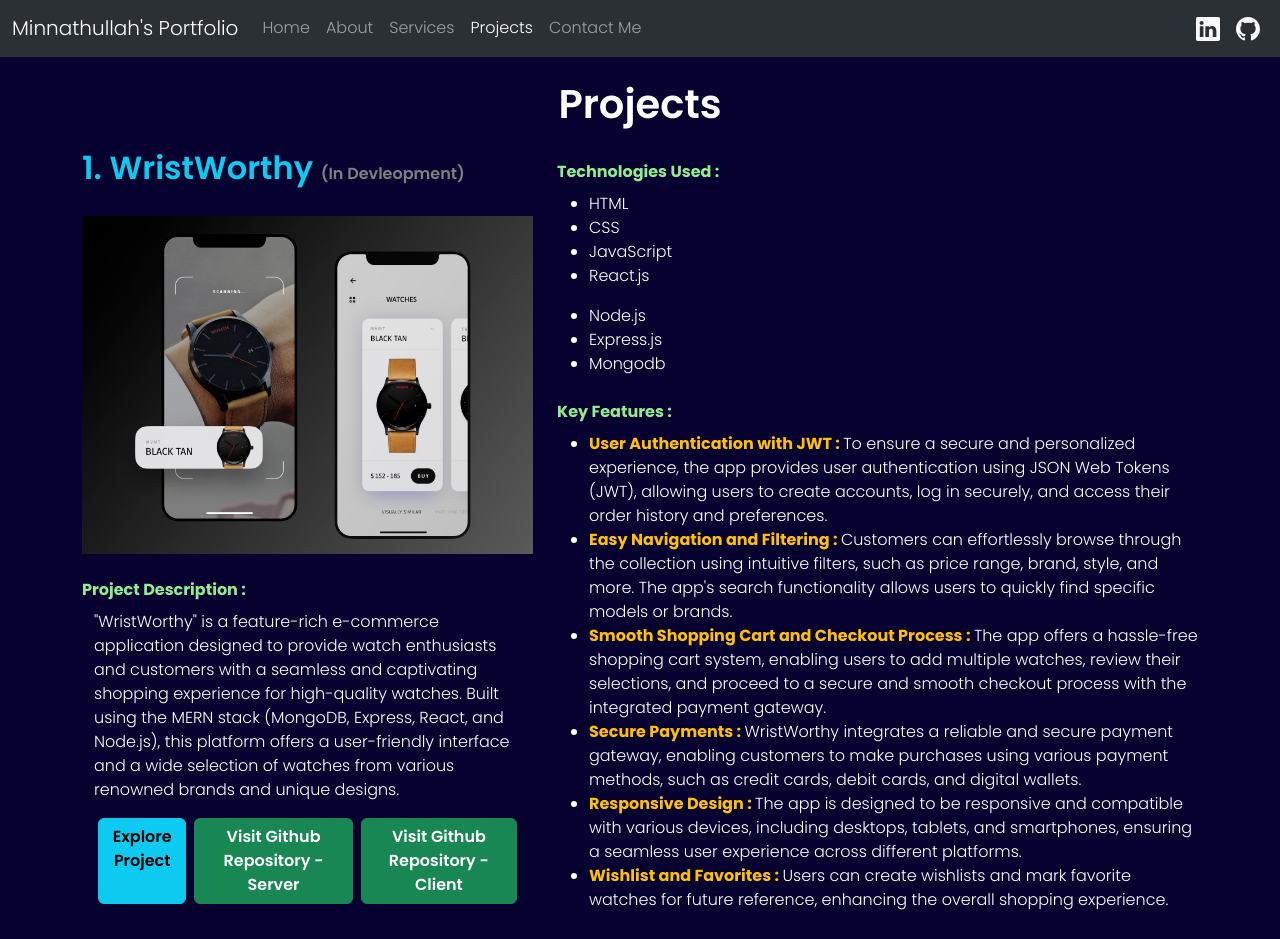
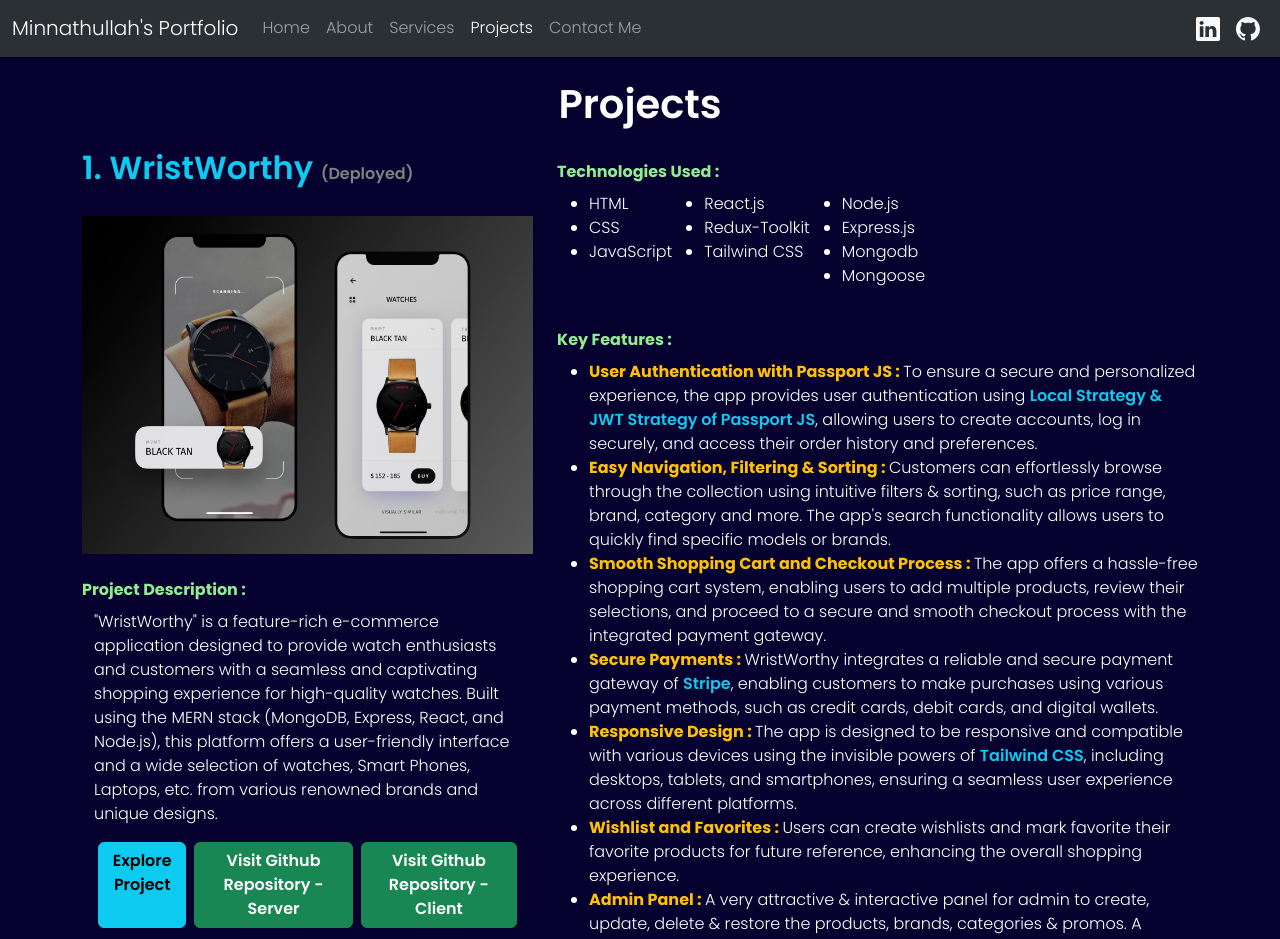
Before and after one commit to Minnathullah-TheMysterious/portfolio, a React (Create React App) app: page /projects in a window 1280 px wide. Shown: the top 939 px of the page. Built offline with nearby package versions, Linux system fonts and the light colour scheme.

Commit message:
fix: Add real projects Link, Scroll to top on initial page render

```diff
--- a/src/components/Intro.js
+++ b/src/components/Intro.js
@@ -26,7 +26,7 @@
             <img
               src="/images/myPic.png"
               className="img-fluid rounded-start"
-              alt="Photo"
+              alt="profile"
             />
           </div>
           <div className="col-md-8 d-flex justify-content-center align-items-center">
--- a/src/components/layouts/Footer.js
+++ b/src/components/layouts/Footer.js
@@ -43,6 +43,24 @@
               <ul className="nav flex-column">
                 <li className="nav-item mb-2">
                   <Link
+                    to={"https://wrist-worthy.vercel.app"}
+                    className="nav-link p-0 text-muted"
+                    target="_blank"
+                  >
+                    WristWorthy
+                  </Link>
+                </li>
+                <li className="nav-item mb-2">
+                  <Link
+                    to={"https://newsmmr.vercel.app"}
+                    className="nav-link p-0 text-muted"
+                    target="_blank"
+                  >
+                    NewsMMR
+                  </Link>
+                </li>
+                <li className="nav-item mb-2">
+                  <Link
                     to={
                       "https://minnathullah-themysterious.github.io/TextUtils-react/"
                     }
@@ -53,50 +71,8 @@
                   </Link>
                 </li>
                 <li className="nav-item mb-2">
-                  <Link
-                    to={
-                      "https://github.com/Minnathullah-TheMysterious/Ecommerce_App_Client"
-                    }
-                    className="nav-link p-0 text-muted"
-                    target="_blank"
-                  >
-                    WristWorthy - Client
-                  </Link>
-                </li>
-                <li className="nav-item mb-2">
-                  <Link
-                    to={
-                      "https://github.com/Minnathullah-TheMysterious/Ecommerce_App_Server"
-                    }
-                    className="nav-link p-0 text-muted"
-                    target="_blank"
-                  >
-                    WristWorthy - Server
-                  </Link>
-                </li>
-                <li className="nav-item mb-2">
-                  <Link
-                    to={"https://github.com/Minnathullah-TheMysterious/newsmmr"}
-                    className="nav-link p-0 text-muted"
-                    target="_blank"
-                  >
-                    NewsMMR
-                  </Link>
-                </li>
-                <li className="nav-item mb-2">
                   <Link to={""} className="nav-link p-0 text-muted">
-                    Zomato Clone
-                  </Link>
-                </li>
-                <li className="nav-item mb-2">
-                  <Link
-                    to={
-                      "https://github.com/Minnathullah-TheMysterious/Dynamic-Dropdown-React"
-                    }
-                    className="nav-link p-0 text-muted"
-                    target="_blank"
-                  >
-                    Dynamic Dropdown
+                    E-commerce
                   </Link>
                 </li>
               </ul>
--- a/src/pages/About.js
+++ b/src/pages/About.js
@@ -1,8 +1,12 @@
-import React from "react";
+import React, { useEffect } from "react";
 import Layout from "../components/layouts/Layout";
 import { Link } from "react-router-dom";
 
 const About = () => {
+  useEffect(() => {
+    window.scrollTo({ top: 0, behavior: "smooth" });
+  }, []);
+
   return (
     <Layout title={"Minnathullah's Portfolio - About Me"}>
       <div className="container" style={{ marginTop: 100, marginBottom: 100 }}>
@@ -41,7 +45,7 @@
                     <span className="text-warning">
                       Electrical & Electronics Engineering
                     </span>{" "}
-                    - Jawaharlal Nehru Technologial University Hyderabad
+                    - Jawaharlal Nehru Technological University Hyderabad
                     (JNTUH).
                     <span className="text-gray"> (2019-2022.)</span>
                   </li>
@@ -71,7 +75,7 @@
                     <span className="text-warning">
                       Electrical & Electronics Engineering
                     </span>{" "}
-                    - Government Polythechnic, Cherial.{" "}
+                    - Government Polytechnic, Cherial.{" "}
                     <span className="text-gray">(2016-2019)</span>
                   </li>
                 </ul>
@@ -119,15 +123,22 @@
               Skills & Expertise
             </p>
             <b>Skills: </b>
+            <div className="d-flex">
             <ul className="text-warning">
               <li>HTML</li>
               <li>CSS</li>
               <li>JavaScript</li>
-              <li>React.js</li>
               <li>Node.Js</li>
               <li>Express.js</li>
               <li>Mongodb</li>
             </ul>
+            <ul className="text-warning">
+              <li>React.js</li>
+              <li>Redux</li>
+              <li>Redux-Toolkit</li>
+              <li>Tailwind CSS</li>
+              <li>Bootstrap</li>
+            </ul></div>
           </div>
 
           <div className="col-md-6">
--- a/src/pages/Contact.js
+++ b/src/pages/Contact.js
@@ -1,10 +1,14 @@
-import React from "react";
+import React, { useEffect } from "react";
 import Layout from "../components/layouts/Layout";
 import { FiMail } from "react-icons/fi";
 import { BsWhatsapp } from "react-icons/bs";
 import { BiPhone } from "react-icons/bi";
 
 const Contact = () => {
+  useEffect(() => {
+    window.scrollTo({ top: 0, behavior: "smooth" });
+  }, []);
+
   return (
     <Layout title={"Minnathullah's Portfolio - Contact Me"}>
       <div style={{ marginTop: "70px", marginBottom: '100px' }}>
--- a/src/pages/Home.js
+++ b/src/pages/Home.js
@@ -1,15 +1,19 @@
-import React from "react";
+import React, { useEffect } from "react";
 import Layout from "../components/layouts/Layout";
 import "../styles/home.css";
 import Intro from "../components/Intro";
 
 const Home = () => {
+  useEffect(() => {
+    window.scrollTo({ top: 0, behavior: "smooth" });
+  }, []);
+
   return (
     <Layout title={"Minnathullah's Portfolio - Home"}>
       <div className="intro">
         <Intro />
       </div>
-      <div className="container">
+      <div className="container" style={{marginBottom: '80px'}}>
         <hr />
         <h2 className="m-4 fw-semibold">Qualification</h2>
         <div className="d-flex justify-content-center align-items-center my-4">
@@ -82,6 +86,18 @@
               <li>Git</li>
             </ul>
           </div>
+          <div className="col-md-3">
+            <ul>
+              <li>Tailwind CSS</li>
+              <li>Bootstrap</li>
+            </ul>
+          </div>
+          <div className="col-md-3">
+            <ul>
+              <li>Redux</li>
+              <li>Redux-Toolkit</li>
+            </ul>
+          </div>
         </div>
         <hr />
         <h2 className="m-4 fw-semibold">Skills</h2>
@@ -129,9 +145,10 @@
           </div>
         </div>
         <hr />
-        <h2 className="m-4 fw-semibold">Hobies</h2>
+        <h2 className="m-4 fw-semibold">Hobbies</h2>
         <div className="container">
           <ul className=" mx-4">
+            <li className="text-info fs-5">Coding</li>
             <li className="text-info fs-5">Playing & Watching Cricket</li>
           </ul>
         </div>
--- a/src/pages/Projects.js
+++ b/src/pages/Projects.js
@@ -1,8 +1,12 @@
-import React from "react";
+import React, { useEffect } from "react";
 import Layout from "../components/layouts/Layout";
 import { Link } from "react-router-dom";
 
 const Projects = () => {
+  useEffect(() => {
+    window.scrollTo({ top: 0, behavior: "smooth" });
+  }, []);
+
   return (
     <Layout title={"Minnathullah's Portfolio - Projects"}>
       <div
@@ -14,8 +18,7 @@
           {/* WristWorthy */}
           <div className="col-md-5">
             <p className="my-2 fs-2 fw-semibold text-info">
-              1. WristWorthy{" "}
-              <span className="fs-6 text-gray">(In Devleopment)</span>
+              1. WristWorthy <span className="fs-6 text-gray">(Deployed)</span>
             </p>
             <div className="my-4">
               <img src="images/ecommerce.png" alt="..." className="img-fluid" />
@@ -28,11 +31,15 @@
                 captivating shopping experience for high-quality watches. Built
                 using the MERN stack (MongoDB, Express, React, and Node.js),
                 this platform offers a user-friendly interface and a wide
-                selection of watches from various renowned brands and unique
-                designs.
+                selection of watches, Smart Phones, Laptops, etc. from various
+                renowned brands and unique designs.
               </p>
               <div className="container d-flex justify-content-around">
-                <Link to={""} className=" btn btn-info fw-semibold mx-1">
+                <Link
+                  to={"https://wrist-worthy.vercel.app"}
+                  className=" btn btn-info fw-semibold mx-1"
+                  target="_blank"
+                >
                   Explore Project
                 </Link>
                 <Link
@@ -60,66 +67,87 @@
             <div>
               <div className="my-4">
                 <b className="text-lightgreen">Technologies Used : </b>{" "}
+                <div className="d-flex">
                   <ul className="mt-2">
                     <li>HTML</li>
                     <li>CSS</li>
                     <li>JavaScript</li>
+                  </ul>
+                  <ul className="mt-2">
                     <li>React.js</li>
+                    <li>Redux-Toolkit</li>
+                    <li>Tailwind CSS</li>
                   </ul>
                   <ul className="mt-2">
                     <li>Node.js</li>
                     <li>Express.js</li>
                     <li>Mongodb</li>
+                    <li>Mongoose</li>
                   </ul>
+                </div>
               </div>
               <div>
                 <b className="text-lightgreen">Key Features :</b>{" "}
                 <ul className="mt-2">
                   <li>
                     <b className="text-warning">
-                      User Authentication with JWT :{" "}
+                      User Authentication with Passport JS :{" "}
                     </b>
                     To ensure a secure and personalized experience, the app
-                    provides user authentication using JSON Web Tokens (JWT),
-                    allowing users to create accounts, log in securely, and
+                    provides user authentication using{" "}
+                    <span className="text-info fw-semibold">
+                      Local Strategy & JWT Strategy of Passport JS
+                    </span>
+                    , allowing users to create accounts, log in securely, and
                     access their order history and preferences.
                   </li>
                   <li>
                     <b className="text-warning">
-                      Easy Navigation and Filtering :{" "}
+                      Easy Navigation, Filtering & Sorting :{" "}
                     </b>
                     Customers can effortlessly browse through the collection
-                    using intuitive filters, such as price range, brand, style,
-                    and more. The app's search functionality allows users to
-                    quickly find specific models or brands.
+                    using intuitive filters & sorting, such as price range,
+                    brand, category and more. The app's search functionality
+                    allows users to quickly find specific models or brands.
                   </li>
                   <li>
                     <b className="text-warning">
                       Smooth Shopping Cart and Checkout Process :{" "}
                     </b>
                     The app offers a hassle-free shopping cart system, enabling
-                    users to add multiple watches, review their selections, and
+                    users to add multiple products, review their selections, and
                     proceed to a secure and smooth checkout process with the
                     integrated payment gateway.
                   </li>
                   <li>
                     <b className="text-warning">Secure Payments : </b>
-                    WristWorthy integrates a reliable and secure payment
-                    gateway, enabling customers to make purchases using various
-                    payment methods, such as credit cards, debit cards, and
-                    digital wallets.
+                    WristWorthy integrates a reliable and secure payment gateway
+                    of <span className="text-info fw-semibold">Stripe</span>,
+                    enabling customers to make purchases using various payment
+                    methods, such as credit cards, debit cards, and digital
+                    wallets.
                   </li>
                   <li>
                     <b className="text-warning">Responsive Design : </b>The app
                     is designed to be responsive and compatible with various
-                    devices, including desktops, tablets, and smartphones,
-                    ensuring a seamless user experience across different
-                    platforms.
+                    devices using the invisible powers of{" "}
+                    <span className="text-info fw-semibold">Tailwind CSS</span>,
+                    including desktops, tablets, and smartphones, ensuring a
+                    seamless user experience across different platforms.
                   </li>
                   <li>
                     <b className="text-warning">Wishlist and Favorites : </b>
-                    Users can create wishlists and mark favorite watches for
-                    future reference, enhancing the overall shopping experience.
+                    Users can create wishlists and mark favorite their favorite
+                    products for future reference, enhancing the overall
+                    shopping experience.
+                  </li>
+                  <li>
+                    <b className="text-warning">Admin Panel : </b>A very
+                    attractive & interactive panel for admin to create, update,
+                    delete & restore the products, brands, categories & promos.
+                    A responsive orders table to manage all the orders with
+                    sufficient filters, sorting. With the features to update
+                    payment status & order status.
                   </li>
                 </ul>
               </div>
@@ -129,8 +157,7 @@
           {/* NewsMMR */}
           <div className="col-md-5">
             <p className="my-2 fs-2 fw-semibold text-info">
-              2. NewsMMR{" "}
-              <span className="fs-6 text-gray">(Ready For Deploy)</span>
+              2. NewsMMR <span className="fs-6 text-gray">(Deployed)</span>
             </p>
             <div>
               <img src="images/news.png" alt="..." className="img-fluid" />
@@ -145,7 +172,11 @@
                 individual interests and geographical preferences.
               </p>
               <div className="container d-flex justify-content-around">
-                <Link to={""} className=" btn btn-info fw-semibold">
+                <Link
+                  to={"https://newsmmr.vercel.app"}
+                  className=" btn btn-info fw-semibold"
+                  target="_blank"
+                >
                   Explore Project
                 </Link>
                 <Link
@@ -167,6 +198,7 @@
                   <li>CSS</li>
                   <li>JavaScript</li>
                   <li>React.js</li>
+                  <li>Bootstrap</li>
                 </ul>
               </div>
               <div>
@@ -223,7 +255,9 @@
           <div className="col-md-5">
             <p className="my-2 fs-2 fw-semibold text-info">
               3. TextUtils{" "}
-              <span className="fs-6 text-gray">(Deployed & Working On Responsiveness)</span>
+              <span className="fs-6 text-gray">
+                (Deployed & Working On Responsiveness)
+              </span>
             </p>
             <div>
               <img src="images/textutils.png" alt="..." className="img-fluid" />
--- a/src/pages/Services.js
+++ b/src/pages/Services.js
@@ -1,8 +1,12 @@
-import React from "react";
+import React, { useEffect } from "react";
 import Layout from "../components/layouts/Layout";
 import { Link } from "react-router-dom";
 
 const Services = () => {
+  useEffect(() => {
+    window.scrollTo({ top: 0, behavior: "smooth" });
+  }, []);
+
   return (
     <Layout title={"Minnathullah's Portfolio - Services"}>
       <div
@@ -112,7 +116,7 @@
               </li>
               <li>
                 <p>
-                  <b>Design and Planning: </b>Creating wireframes, prototypes,
+                  <b>Design and Planning: </b>Creating wire frames, prototypes,
                   and outlining the project scope.
                 </p>
               </li>
```
Also changed, not shown: src/App.js (+4 -4 lines). Lines whose indentation alone changed are shown as unchanged.
